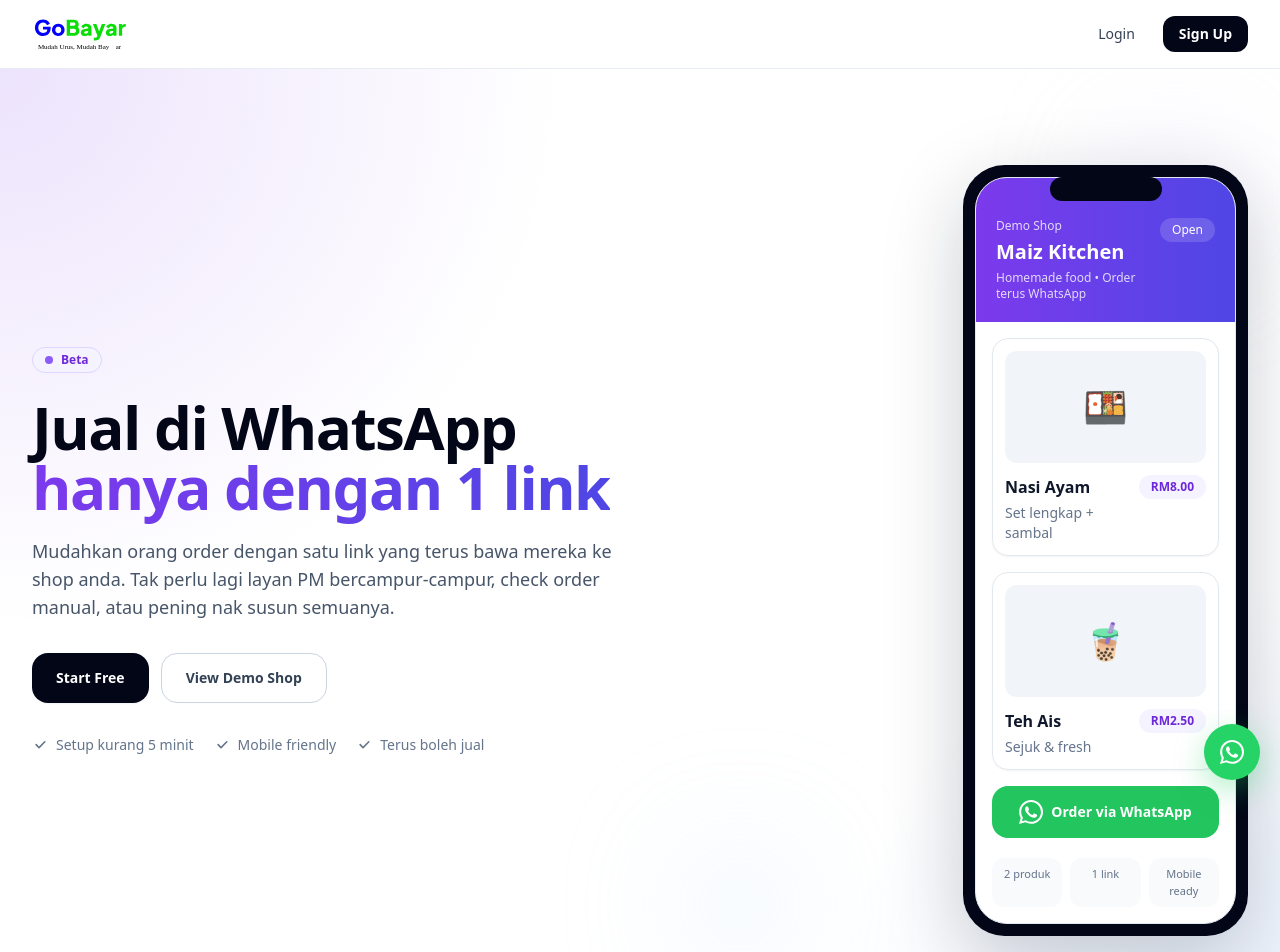
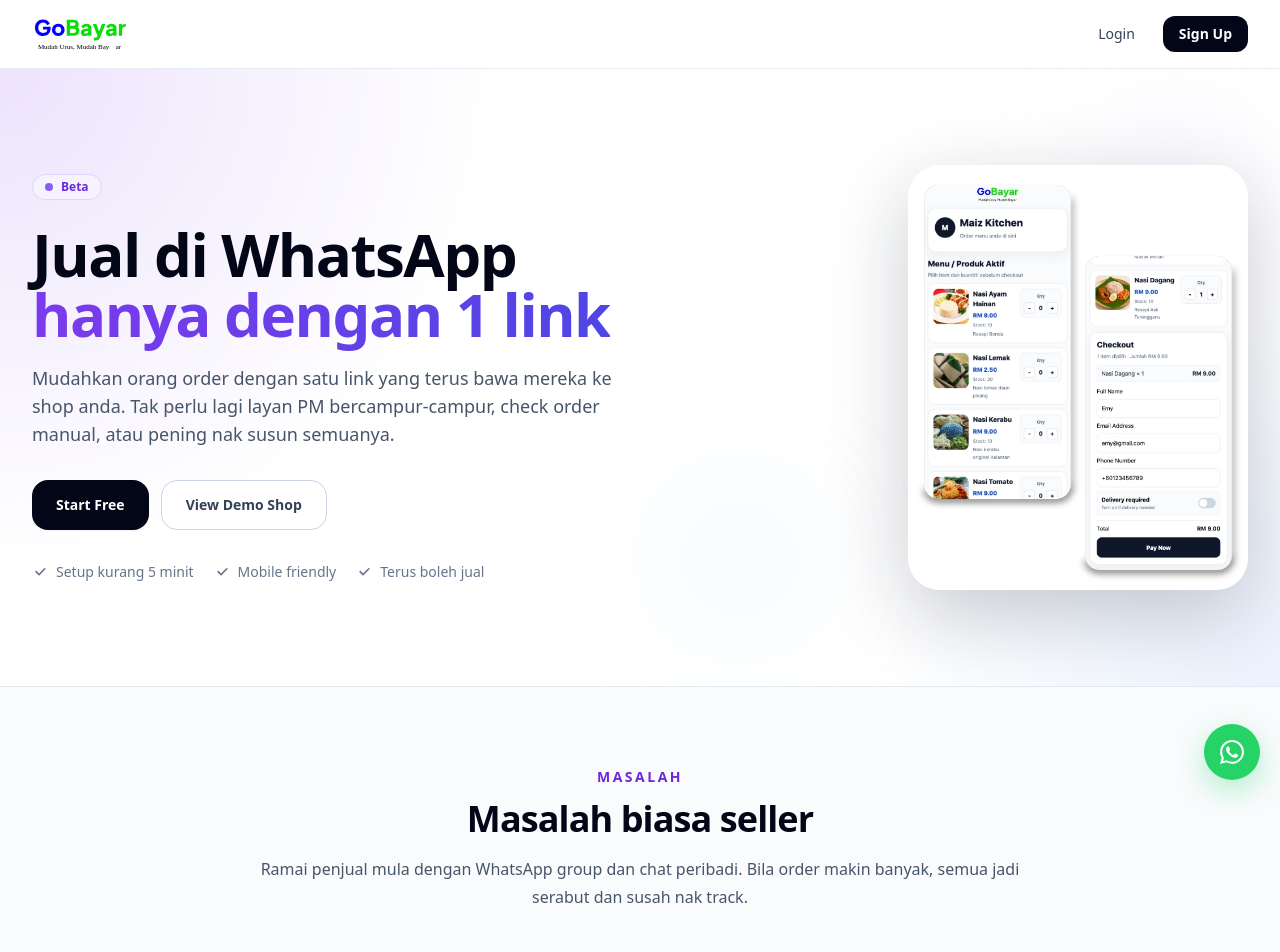
Before and after one commit to maizhakimm/pay-link, a Next.js app: page / in a window 1280 px wide. Shown: the top 952 px of the page. Built offline with nearby package versions, Linux system fonts and the light colour scheme.

Commit message:
Update page.tsx

```diff
--- a/src/app/page.tsx
+++ b/src/app/page.tsx
@@ -89,86 +89,20 @@
             </div>
           </div>
 
-          {/* Phone Mockup */}
+          {/* Hero Image */}
           <div className="relative flex justify-center lg:justify-end">
             <div className="absolute -top-6 right-4 hidden h-28 w-28 rounded-full bg-violet-200/40 blur-3xl sm:block" />
             <div className="absolute -bottom-4 left-6 hidden h-24 w-24 rounded-full bg-blue-200/40 blur-3xl sm:block" />
 
-            <div className="relative w-[250px] rounded-[2.6rem] bg-slate-950 p-3 shadow-[0_25px_80px_rgba(15,23,42,0.22)] sm:w-[285px]">
-              <div className="absolute left-1/2 top-3 h-6 w-28 -translate-x-1/2 rounded-full bg-slate-950" />
-              <div className="overflow-hidden rounded-[2rem] border border-slate-200 bg-white">
-                <div className="bg-gradient-to-r from-violet-600 to-indigo-600 px-5 pb-5 pt-10 text-white">
-                  <div className="flex items-start justify-between gap-4">
-                    <div>
-                      <p className="text-xs font-medium text-white/80">
-                        Demo Shop
-                      </p>
-                      <h3 className="mt-1 text-xl font-bold">Maiz Kitchen</h3>
-                      <p className="mt-1 text-xs text-white/80">
-                        Homemade food • Order terus WhatsApp
-                      </p>
-                    </div>
-                    <div className="rounded-full bg-white/15 px-3 py-1 text-xs font-medium">
-                      Open
-                    </div>
-                  </div>
-                </div>
-
-                <div className="space-y-4 p-4">
-                  <div className="rounded-2xl border border-slate-200 p-3 shadow-sm">
-                    <div className="mb-3 flex h-28 items-center justify-center rounded-xl bg-slate-100 text-4xl">
-                      🍱
-                    </div>
-                    <div className="flex items-start justify-between gap-3">
-                      <div>
-                        <p className="font-semibold text-slate-900">
-                          Nasi Ayam
-                        </p>
-                        <p className="mt-1 text-sm text-slate-500">
-                          Set lengkap + sambal
-                        </p>
-                      </div>
-                      <div className="rounded-full bg-violet-50 px-3 py-1 text-xs font-semibold text-violet-700">
-                        RM8.00
-                      </div>
-                    </div>
-                  </div>
-
-                  <div className="rounded-2xl border border-slate-200 p-3 shadow-sm">
-                    <div className="mb-3 flex h-28 items-center justify-center rounded-xl bg-slate-100 text-4xl">
-                      🧋
-                    </div>
-                    <div className="flex items-start justify-between gap-3">
-                      <div>
-                        <p className="font-semibold text-slate-900">Teh Ais</p>
-                        <p className="mt-1 text-sm text-slate-500">
-                          Sejuk & fresh
-                        </p>
-                      </div>
-                      <div className="rounded-full bg-violet-50 px-3 py-1 text-xs font-semibold text-violet-700">
-                        RM2.50
-                      </div>
-                    </div>
-                  </div>
-
-                  <button className="mt-2 inline-flex w-full items-center justify-center gap-2 rounded-2xl bg-green-500 px-4 py-3.5 text-sm font-semibold text-white transition hover:bg-green-600">
-                    <WhatsAppIcon />
-                    Order via WhatsApp
-                  </button>
-
-                  <div className="grid grid-cols-3 gap-2 pt-1 text-center text-[11px] text-slate-500">
-                    <div className="rounded-xl bg-slate-50 px-2 py-2">
-                      2 produk
-                    </div>
-                    <div className="rounded-xl bg-slate-50 px-2 py-2">
-                      1 link
-                    </div>
-                    <div className="rounded-xl bg-slate-50 px-2 py-2">
-                      Mobile ready
-                    </div>
-                  </div>
-                </div>
-              </div>
+            <div className="relative w-full max-w-[300px] sm:max-w-[340px]">
+              <Image
+                src="/Hero Image 01.webp"
+                alt="GoBayar Hero Preview"
+                width={680}
+                height={1200}
+                priority
+                className="h-auto w-full rounded-[2rem] shadow-[0_25px_80px_rgba(15,23,42,0.22)]"
+              />
             </div>
           </div>
         </div>
```
